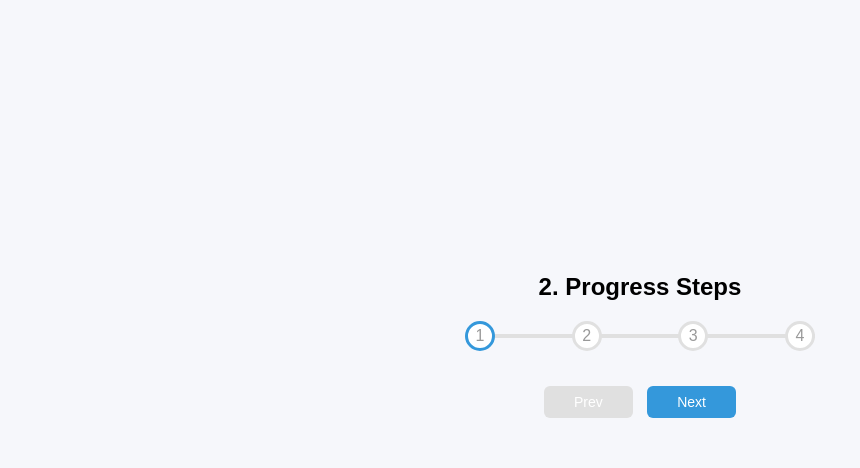
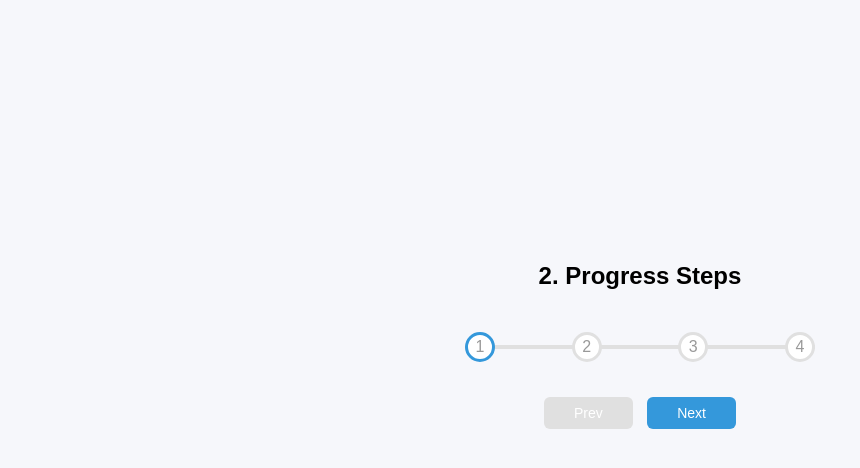
Before and after one commit to WaqarTabish2807/WebD-Mini-Project, a plain HTML site: page Day02_Progress-Steps/index.html in a window 1280 px wide. Shown: the part 62-530 px from the top of the page, without its empty margins (0-860 px from the left). Drawn offline with Linux system fonts and the light colour scheme; a web font is replaced by a local one.

Commit message:
Update style.css

```diff
--- a/Day02_Progress-Steps/style.css
+++ b/Day02_Progress-Steps/style.css
@@ -8,6 +8,11 @@
 
 *{
     box-sizing: border-box;
+}
+
+h2{
+    text-align: center;
+    height: 50px;
 }
 
 body{
```
